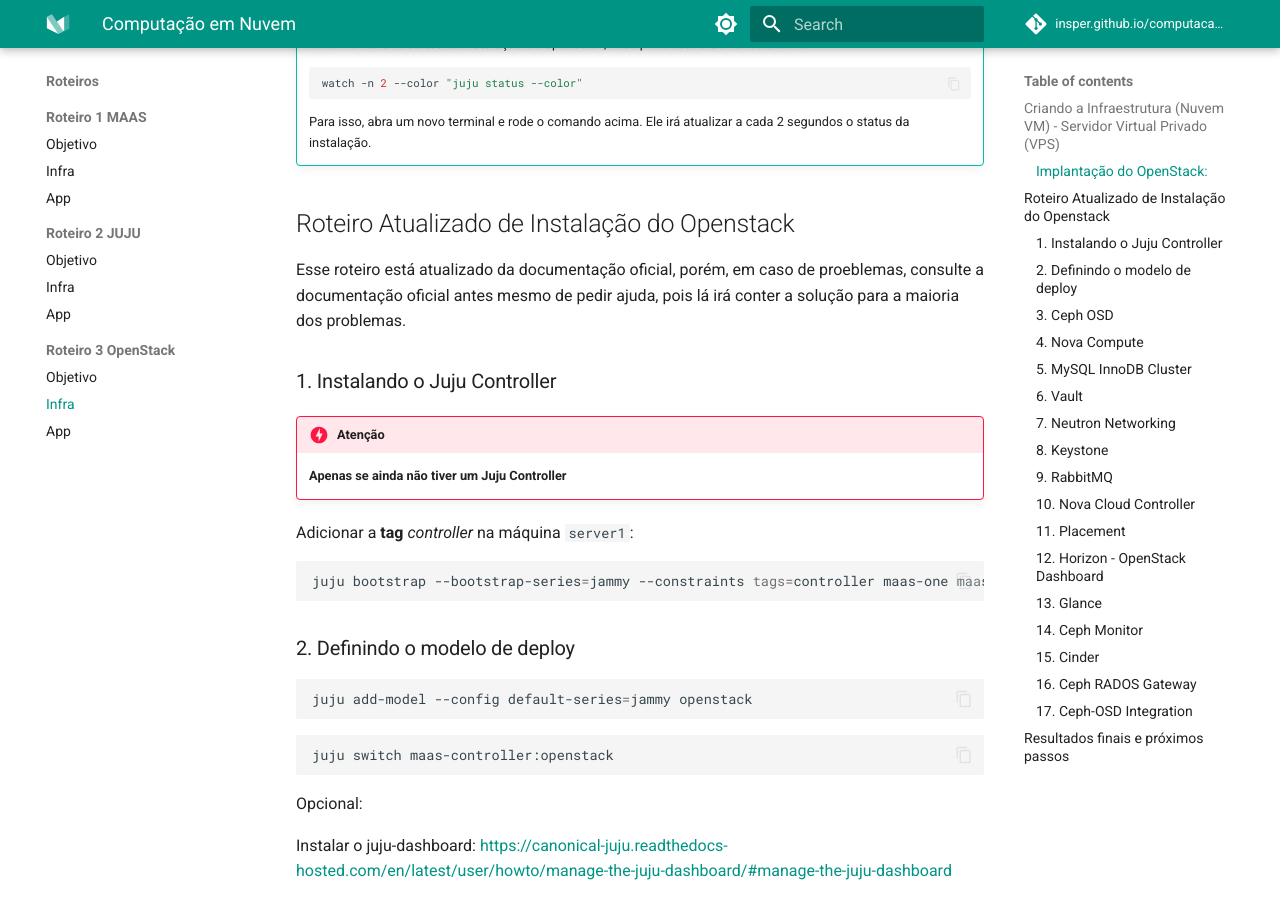
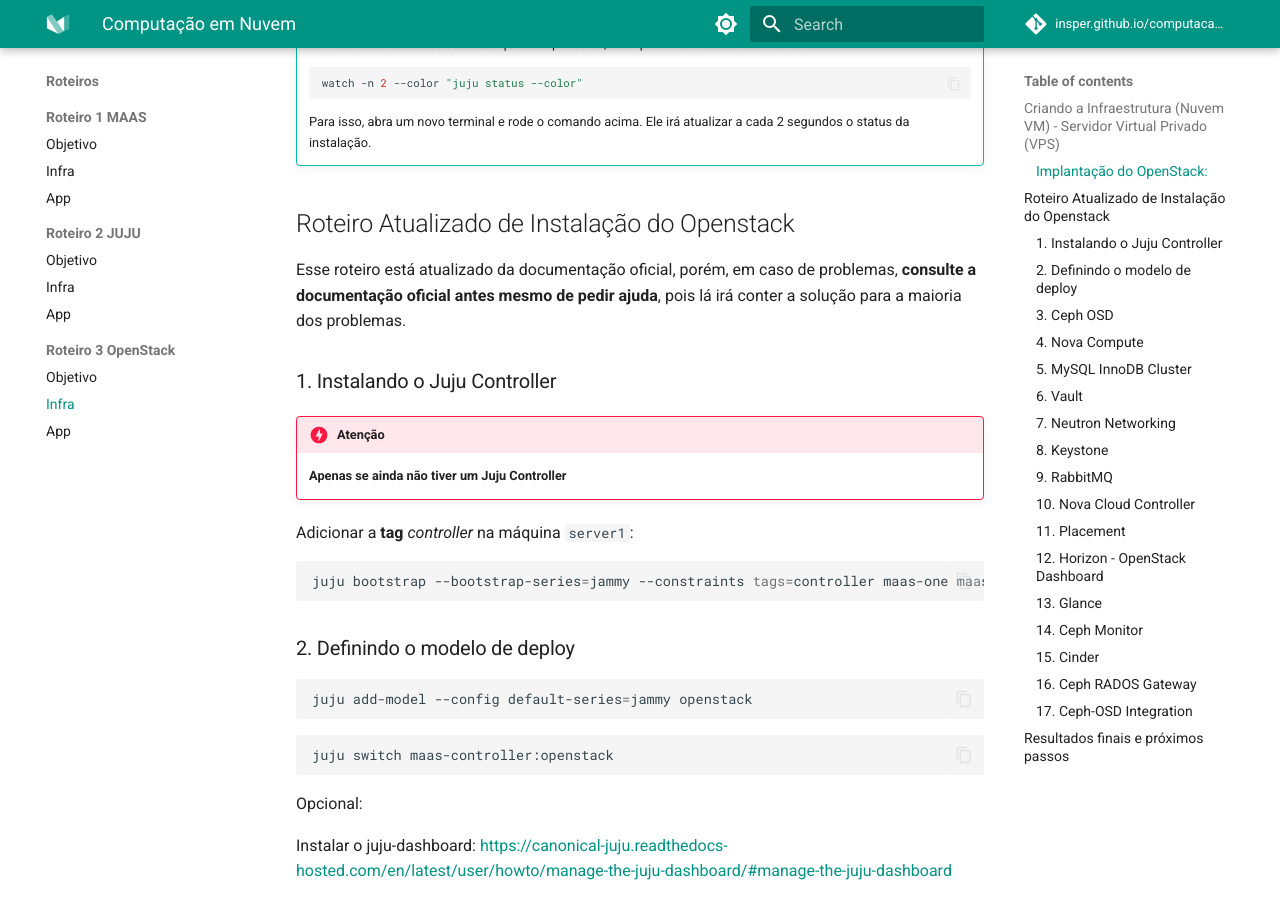
Before and after one commit to Insper/computacao-nuvem, an MkDocs documentation site: the page built from docs/roteiros/3.infra.md, in a window 1280 px wide and 900 px high, scrolled down 1587 px. Built offline with MkDocs 1.6.1 and Material for MkDocs 9.7.7, drawn with Linux system fonts in a browser that asks for light colours; nearby versions of some CDN libraries; comment, search, counter and statistics services are not loaded.

Commit message:
little fixes

```diff
--- a/docs/roteiros/3.infra.md
+++ b/docs/roteiros/3.infra.md
@@ -86,7 +86,7 @@
 
 ## Roteiro Atualizado de Instalação do Openstack
 
-Esse roteiro está atualizado da documentação oficial, porém, em caso de proeblemas, consulte a documentação oficial antes mesmo de pedir ajuda, pois lá irá conter a solução para a maioria dos problemas.
+Esse roteiro está atualizado da documentação oficial, porém, em caso de problemas, **consulte a documentação oficial antes mesmo de pedir ajuda**, pois lá irá conter a solução para a maioria dos problemas.
 
 ### 1. Instalando o Juju Controller
 
```
Also changed, not shown: docs/roteiros/3.objetivo.md (+2 -2 lines).
